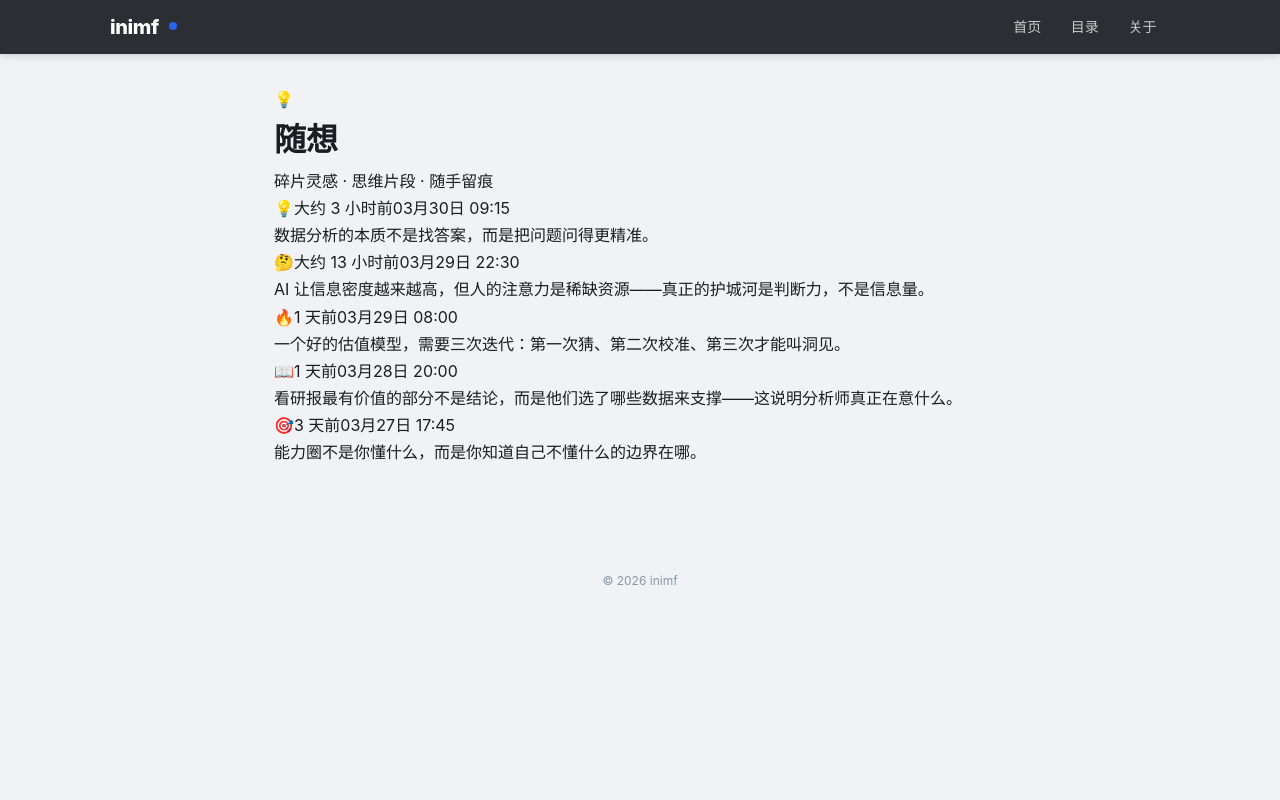
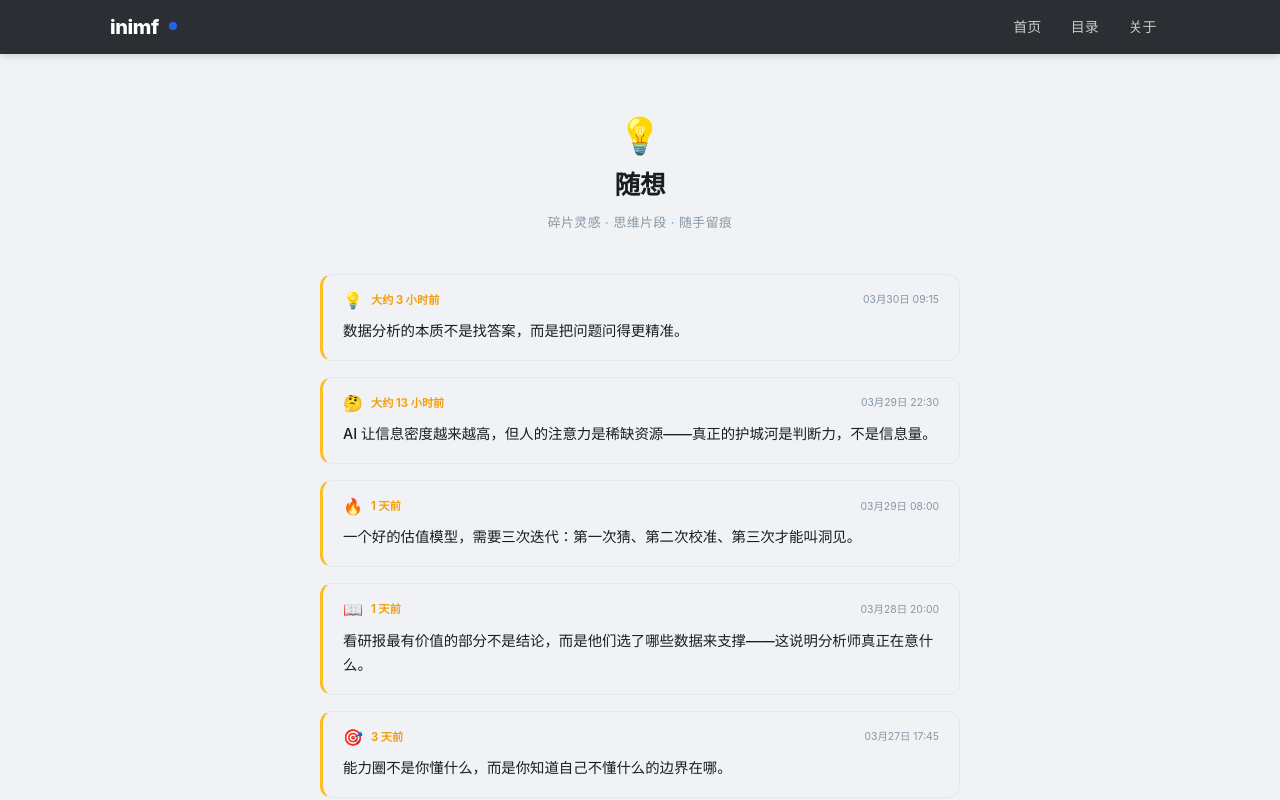
Before and after one commit to web1286/inimf-blog, a Next.js app: page /thoughts in a window 1280 px wide. Shown: the top 800 px of the page. Built offline with nearby package versions, Linux system fonts and the light colour scheme.

Commit message:
feat: rename to 重要事件, add thoughts module, fix archive layout

```diff
--- a/styles/globals.css
+++ b/styles/globals.css
@@ -2109,6 +2109,10 @@ a {
   background: #cccccc !important;
 }
 
+.toc-item-dot-event {
+  background: #f59e0b;
+}
+
 .toc-item-date {
   font-size: 0.72rem;
   color: var(--color-text-muted);
@@ -2169,3 +2173,110 @@ a {
   color: var(--color-text-muted);
   padding: 1rem 1.25rem;
 }
+
+/* ==================== 随想页面 ==================== */
+
+.thoughts-page {
+  max-width: 640px;
+  margin: 0 auto;
+  padding: 2rem 0 3rem;
+}
+
+.thoughts-header {
+  text-align: center;
+  margin-bottom: 2.5rem;
+}
+
+.thoughts-header-icon {
+  font-size: 2.2rem;
+  margin-bottom: 0.6rem;
+  line-height: 1;
+}
+
+.thoughts-title {
+  font-size: 1.6rem;
+  font-weight: 800;
+  color: var(--color-text);
+  margin: 0 0 0.35rem;
+}
+
+.thoughts-subtitle {
+  font-size: 0.8rem;
+  color: var(--color-text-muted);
+  margin: 0;
+  letter-spacing: 0.04em;
+}
+
+/* 时间轴容器 */
+.thoughts-timeline {
+  display: flex;
+  flex-direction: column;
+  gap: 1rem;
+}
+
+/* 单条随想卡片 */
+.thought-card {
+  background: var(--color-bg);
+  border: 1px solid var(--color-border);
+  border-radius: 12px;
+  padding: 1rem 1.25rem;
+  position: relative;
+  transition: box-shadow 0.15s, border-color 0.15s;
+  border-left: 3px solid #fbbf24;
+}
+
+.thought-card:hover {
+  box-shadow: 0 3px 14px rgba(0,0,0,0.07);
+  border-color: #fbbf24;
+}
+
+.thought-card-meta {
+  display: flex;
+  align-items: center;
+  gap: 8px;
+  margin-bottom: 0.6rem;
+}
+
+.thought-mood {
+  font-size: 1rem;
+  line-height: 1;
+  flex-shrink: 0;
+}
+
+.thought-time {
+  font-size: 0.7rem;
+  font-weight: 700;
+  color: #f59e0b;
+  white-space: nowrap;
+}
+
+.thought-abs-time {
+  font-size: 0.65rem;
+  color: var(--color-text-muted);
+  margin-left: auto;
+}
+
+.thought-text {
+  font-size: 0.9rem;
+  color: var(--color-text);
+  line-height: 1.7;
+  margin: 0;
+  font-weight: 500;
+}
+
+/* 空状态 */
+.thoughts-empty {
+  text-align: center;
+  padding: 4rem 0;
+  color: var(--color-text-muted);
+}
+
+.thoughts-empty span {
+  font-size: 2rem;
+  display: block;
+  margin-bottom: 0.75rem;
+}
+
+.thoughts-empty p {
+  font-size: 0.88rem;
+}
```
